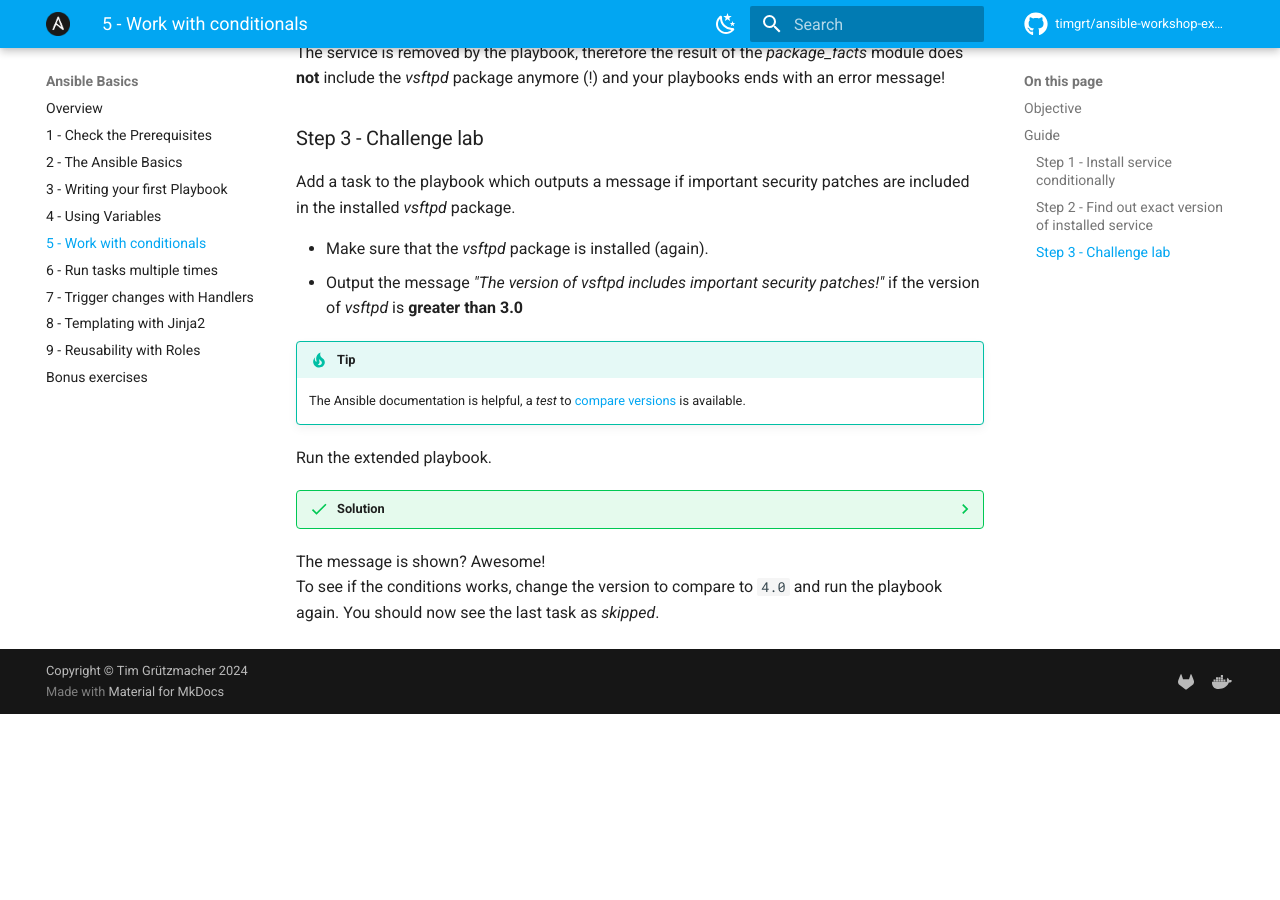
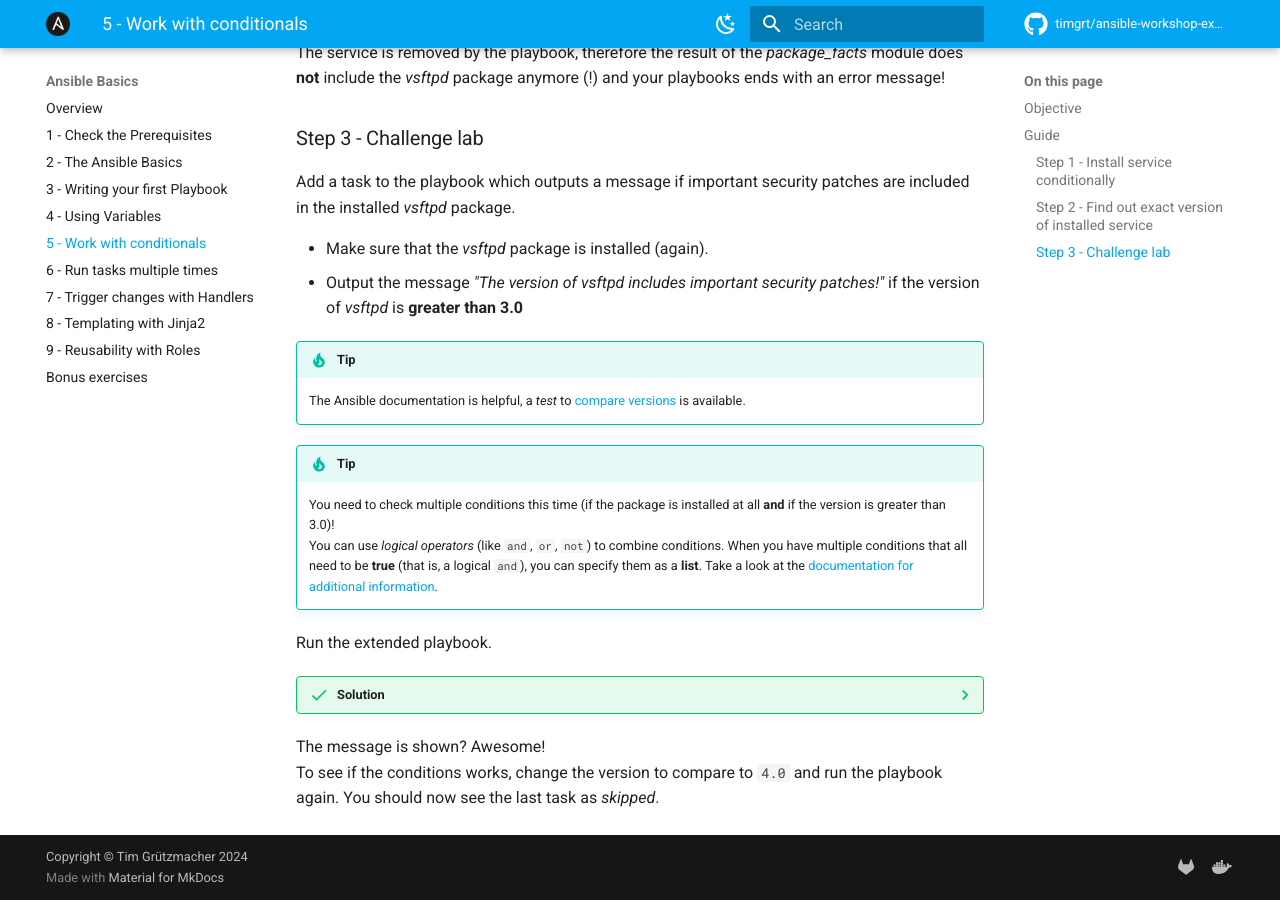
Before and after one commit to TimGrt/Ansible-Workshop-Exercises, an MkDocs documentation site: the page built from docs/ansible-core/ansible-core-conditionals.md, in a window 1280 px wide and 900 px high, scrolled down 3710 px. Built offline with MkDocs 1.6.1 and Material for MkDocs 9.7.7, drawn with Linux system fonts in a browser that asks for light colours; comment, search, counter and statistics services are not loaded; before the commit the page ends 4424 px from its top, so only the background shows below that; some of the changed lines change nothing that is shown.

Commit message:
Added additional tip for challenge lab. Fixed/added condition for sample solution.

````diff
--- a/docs/ansible-core/ansible-core-conditionals.md
+++ b/docs/ansible-core/ansible-core-conditionals.md
@@ -100,6 +100,10 @@
 !!! tip
     The Ansible documentation is helpful, a *test* to [compare versions](https://docs.ansible.com/ansible/latest/user_guide/playbooks_tests.html#comparing-versions){:target="_blank"} is available.
 
+!!! tip
+    You need to check multiple conditions this time (if the package is installed at all **and** if the version is greater than 3.0)!
+    You can use *logical operators* (like `and`, `or`, `not`) to combine conditions. When you have multiple conditions that all need to be **true** (that is, a logical `and`), you can specify them as a **list**. Take a look at the [documentation for additional information](https://docs.ansible.com/ansible/latest/playbook_guide/playbooks_conditionals.html#conditionals-based-on-ansible-facts){:target="_blank"}.
+
 Run the extended playbook.
 
 ??? success "Solution"
@@ -115,7 +119,9 @@
     ``` { .console .no-copy }
     ...
     TASK [Output message when vsftp version is greater than 3.0] *******************************************************************
-    ok: [node1] => {
+    skipping: [node1]
+    skipping: [node3]
+    ok: [node2] => {
         "msg": "The version of vsftpd includes important security patches!"
     }
     ...
--- a/docs/ansible-core/snippets/conditionals-step3-challenge.yml
+++ b/docs/ansible-core/snippets/conditionals-step3-challenge.yml
@@ -21,4 +21,6 @@
     - name: Output message when vsftpd version is greater than 3.0
       ansible.builtin.debug:
         msg: "The version of vsftp includes important security patches!"
-      when: ansible_facts.packages.vsftpd.0.version is version('3.0', '>')
+      when:
+        - ansible_facts.packages.vsftpd is defined
+        - ansible_facts.packages.vsftpd.0.version is version('3.0', '>')
````
